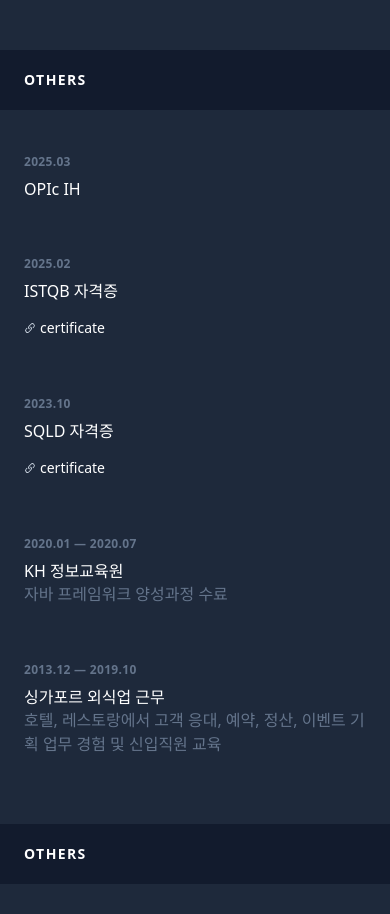
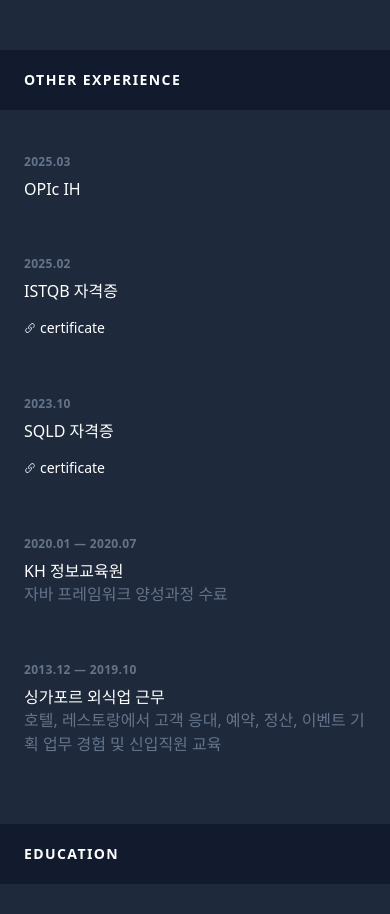
Before and after one commit to ssyeon612/seungyeon-portfolio, a Next.js app: page / in a window 390 px wide. Shown: the part 8316-9230 px from the top of the page. Built offline with nearby package versions, Linux system fonts and the light colour scheme.

Commit message:
update sideabr name

```diff
--- a/src/components/Education/index.tsx
+++ b/src/components/Education/index.tsx
@@ -1,8 +1,8 @@
 const Education = () => {
     return (
-        <section id="education" className="mb-16 scroll-mt-16 md:mb-24 lg:mb-36 lg:scroll-mt-24" aria-label="Others">
+        <section id="education" className="mb-16 scroll-mt-16 md:mb-24 lg:mb-36 lg:scroll-mt-24" aria-label="Education">
             <div className="sticky top-0 z-20 -mx-6 mb-10 w-screen bg-slate-900/75 px-6 py-5 backdrop-blur md:-mx-12 md:px-12 lg:sr-only lg:relative lg:top-auto lg:mx-auto lg:w-full lg:px-0 lg:py-0 lg:opacity-0">
-                <h2 className="text-sm font-bold uppercase tracking-widest text-slate-200 lg:sr-only">Others</h2>
+                <h2 className="text-sm font-bold uppercase tracking-widest text-slate-200 lg:sr-only">Education</h2>
             </div>
             <div>
                 <ol className="group/list">
--- a/src/components/Others/index.tsx
+++ b/src/components/Others/index.tsx
@@ -2,7 +2,7 @@ const Others = () => {
     return (
         <section id="others" className="mb-16 scroll-mt-16 md:mb-24 lg:mb-36 lg:scroll-mt-24" aria-label="Others">
             <div className="sticky top-0 z-20 -mx-6 mb-10 w-screen bg-slate-900/75 px-6 py-5 backdrop-blur md:-mx-12 md:px-12 lg:sr-only lg:relative lg:top-auto lg:mx-auto lg:w-full lg:px-0 lg:py-0 lg:opacity-0">
-                <h2 className="text-sm font-bold uppercase tracking-widest text-slate-200 lg:sr-only">Others</h2>
+                <h2 className="text-sm font-bold uppercase tracking-widest text-slate-200 lg:sr-only">Other Experience</h2>
             </div>
             <div>
                 <ol className="group/list">
```
